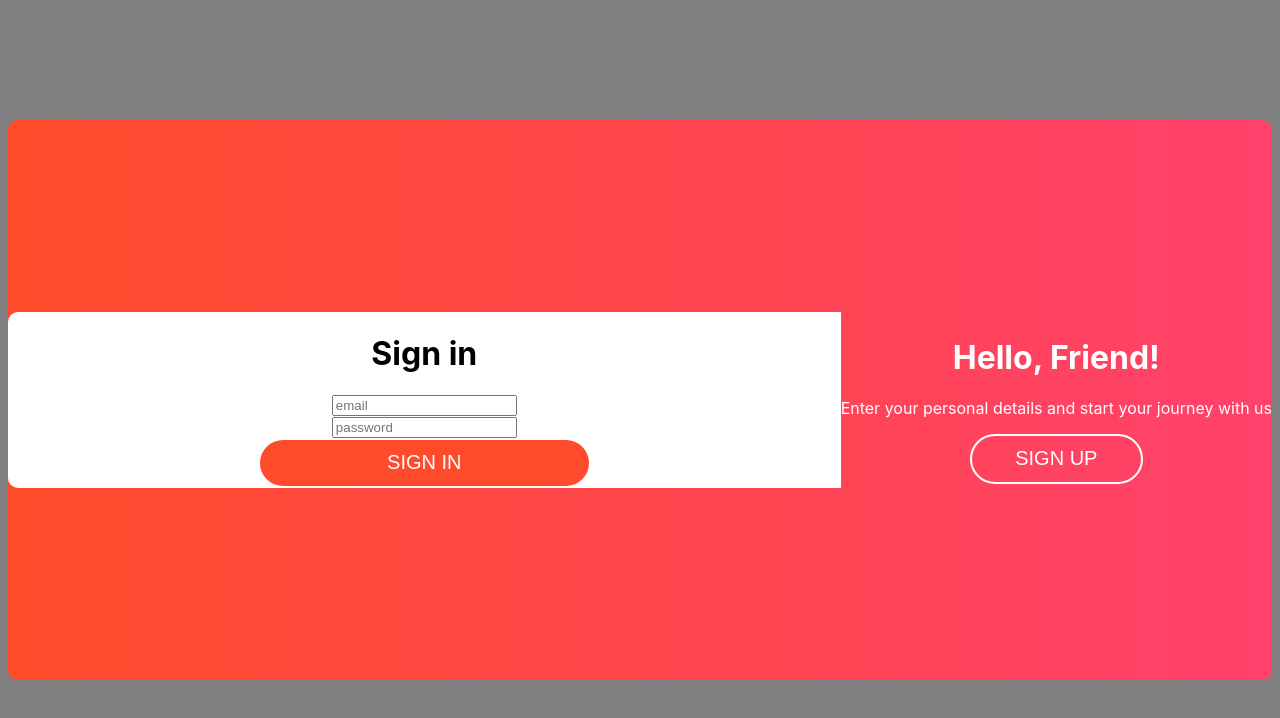
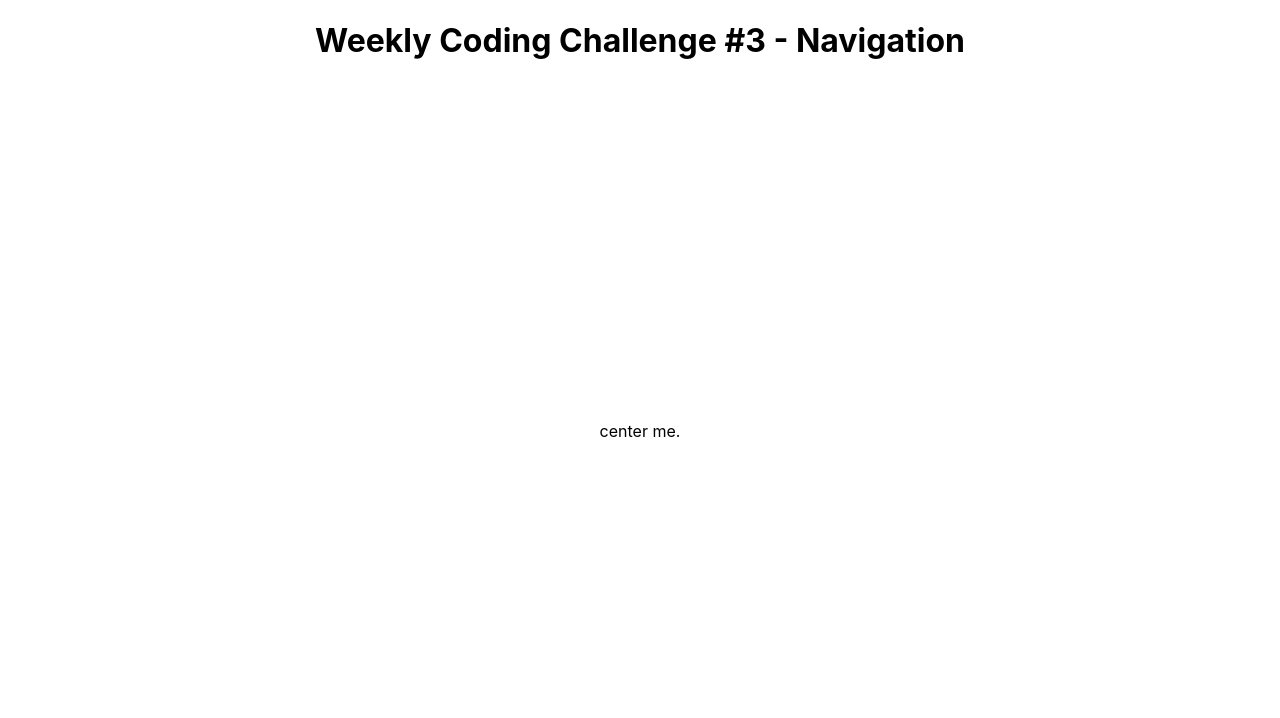
Before and after one commit to dcjones1/florin-pop-challenges, a React (Create React App) app: page / in a window 1280 px wide. Shown: the top 718 px of the page. Built offline with nearby package versions, Linux system fonts and the light colour scheme.

Commit message:
started challenge 3, navigation

```diff
--- a/src/App.js
+++ b/src/App.js
@@ -1,11 +1,13 @@
 import React from 'react'
 // import Portfolio from './components/Portfolio'
-import SignInForm from './components/SignInForm'
+// import SignInForm from './components/SignInForm'
+import Navigation from './components/Navigation'
 
 function App() {
   return (
     // <Portfolio />
-    <SignInForm />
+    // <SignInForm />
+    <Navigation />
   );
 }
 
--- /dev/null
+++ b/src/components/Navigation.js
@@ -0,0 +1,35 @@
+import React from 'react'
+import withStyles from 'react-jss'
+
+const styles = {
+  container: {
+    display: 'flex',
+    textAlign: 'center',
+    alignItems: 'center',
+    height: '100vh',
+    flexDirection: 'column',
+  },
+  header: {
+    flex: 1,
+  },
+  navTile: {
+    flex: 1,
+    backgroundColor: 'white',
+  }
+}
+
+const Navigation = (props) => {
+  const { classes } = props
+  return (
+    <div className={classes.container}>
+      <h1 className={classes.header}>
+        Weekly Coding Challenge #3 - Navigation
+      </h1>
+      <div className={classes.navTile}>
+        center me.
+      </div>
+    </div>
+  )
+}
+
+export default withStyles(styles)(Navigation)
```
